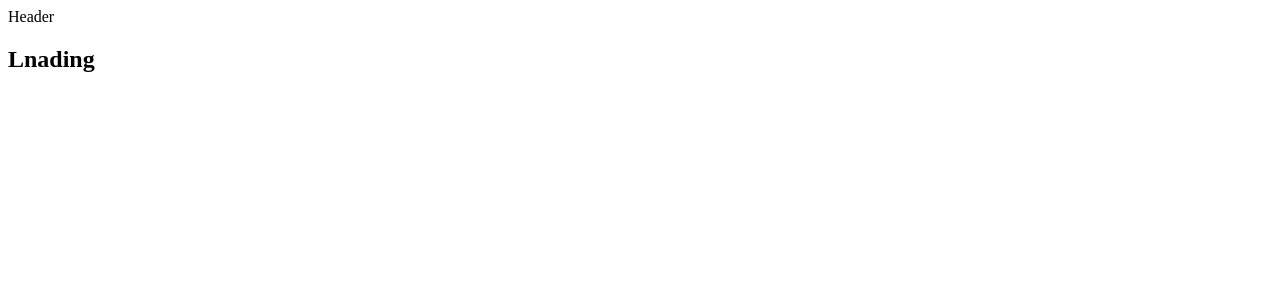
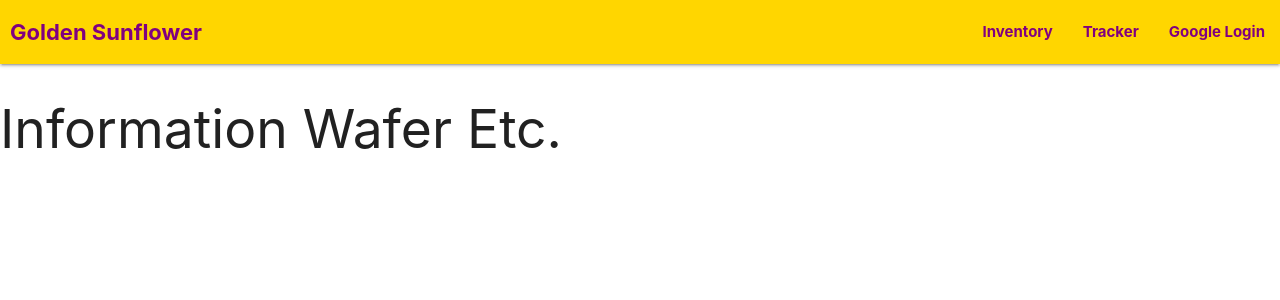
Before and after one commit to TheTurok/LiveGSF, a React (Create React App) app in the folder client/: page / in a window 1280 px wide. Shown: the top 300 px of the page. Built offline with nearby package versions, Linux system fonts and the light colour scheme.

Commit message:
landing page cleaned up

```diff
--- a/client/src/components/App.js
+++ b/client/src/components/App.js
@@ -4,7 +4,7 @@ import {BrowserRouter, Route} from 'react-router-dom';  //navigation
 
 import Header from './Header';
 
-const Landing = () => <h2> Lnading </h2>;
+const Landing = () => <h2> Information Wafer Etc. </h2>;
 
 const App = () => {
   return(
@@ -16,7 +16,7 @@ const App = () => {
         </div>
       </BrowserRouter>
     </div>
-  ) ;
+  );
 };
 
 export default App;
--- a/client/src/components/Header.js
+++ b/client/src/components/Header.js
@@ -3,9 +3,22 @@ import React, {Component} from 'react';
 class Header extends Component {
   render(){
     return(
-      <div>
-        Header
-      </div>
+      <nav>
+        <div className="nav-wrapper yellow accent-4" >
+          <a style={{color:'purple', fontWeight: 'bold', margin:'10px', fontSize: '22px'}}> Golden Sunflower </a>
+          <ul className="right">
+            <li>
+              <a> Inventory </a>
+            </li>
+            <li>
+              <a> Tracker </a>
+            </li>
+            <li>
+              <a> Google Login </a>
+            </li>
+          </ul>
+        </div>
+      </nav>
     );
   }
 }
--- /dev/null
+++ b/client/src/index.css
@@ -0,0 +1,4 @@
+ul li a{
+  color: purple;
+  font-weight: bold;
+}
--- a/client/src/index.js
+++ b/client/src/index.js
@@ -1,3 +1,7 @@
+import 'materialize-css/dist/css/materialize.min.css';
+import './index.css';
+// Above is styling code
+
 import React from 'react';
 import ReactDom from 'react-dom';
 import {Provider} from 'react-redux';  //to create state in a website
--- a/package.json
+++ b/package.json
@@ -21,6 +21,7 @@
     "cookie-session": "^1.3.3",
     "express": "^4.17.1",
     "http-proxy-middleware": "^0.20.0",
+    "materialize-css": "^1.0.0",
     "mongoose": "^5.8.1",
     "nodemon": "^2.0.2",
     "passport": "^0.4.1",
```
Also changed, not shown: 2 other files (tests, documents, lock files or other folders).
